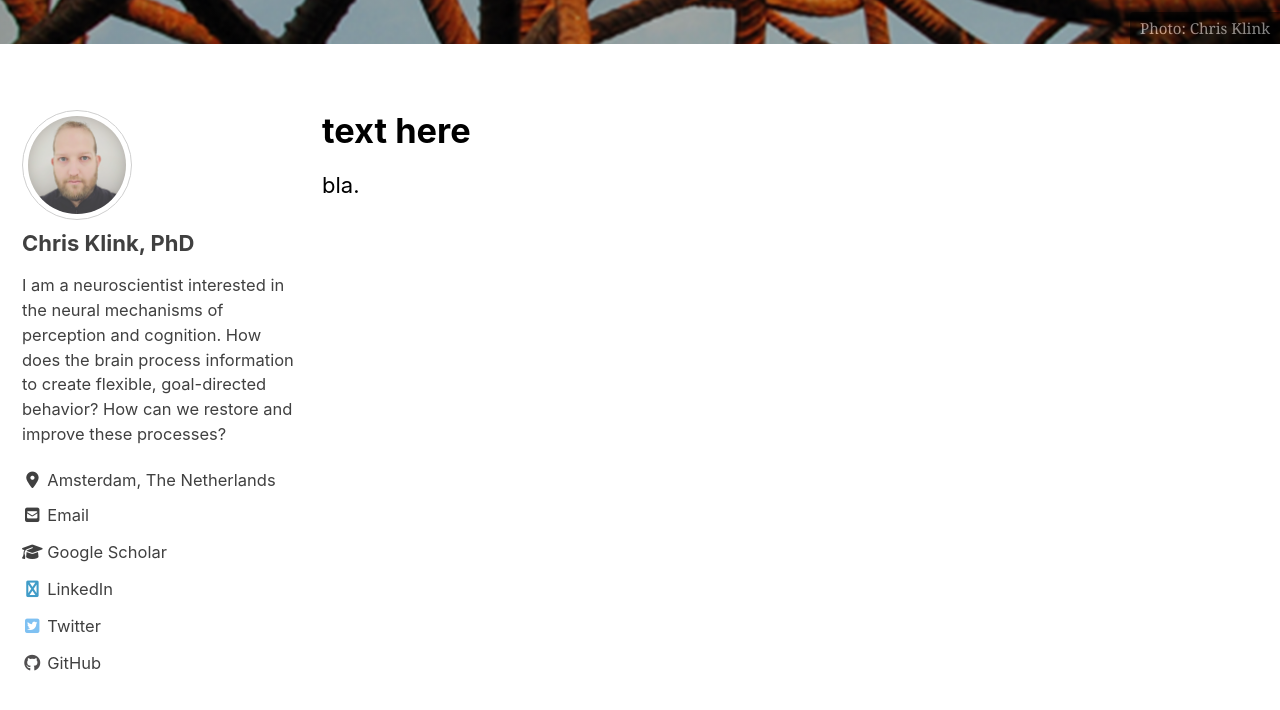
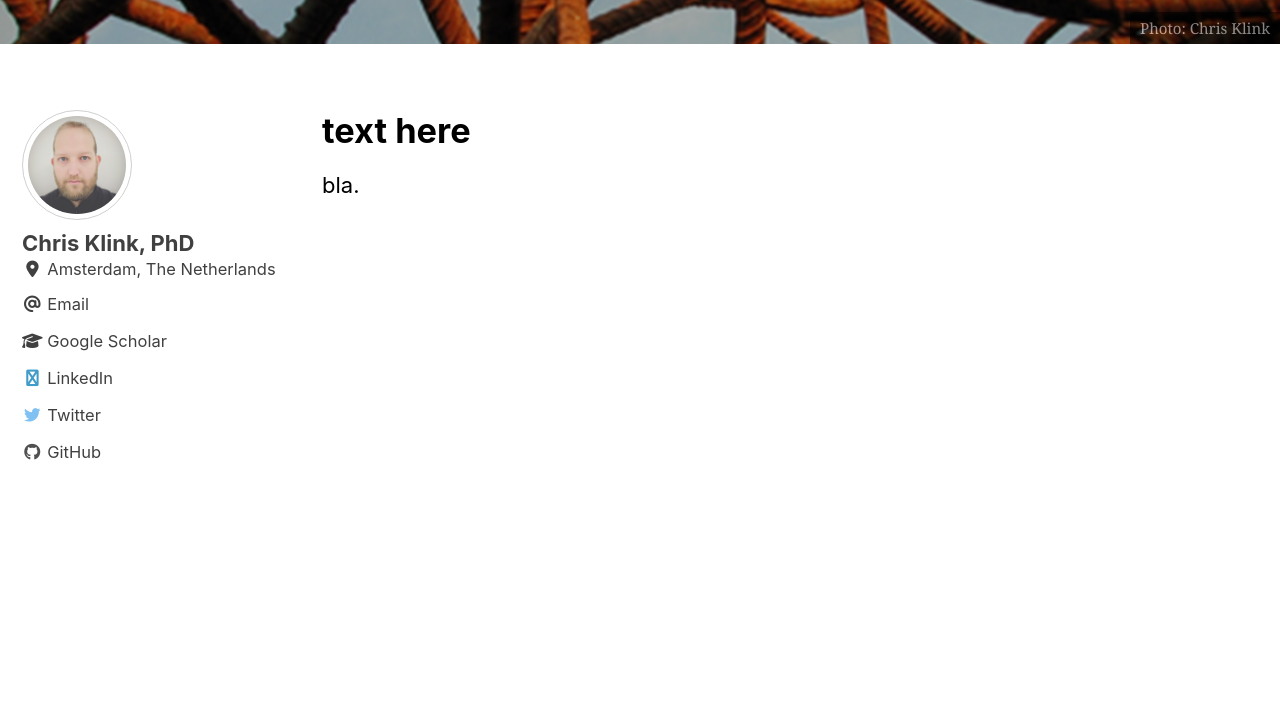
Before and after one commit to pcklink/pcklink.github.io, a Jekyll site: the page built from index.html, in a window 1280 px wide and 900 px high, scrolled down 376 px. Shown: the top 710 px of the window. Built offline with Jekyll 4.4.1, drawn with Linux system fonts in a browser that asks for light colours; cached includes are drawn as plain includes; nearby versions of some CDN libraries; the list of posts is cut into pages by our own code.

Commit message:
Update _config.yml

```diff
--- a/_config.yml
+++ b/_config.yml
@@ -109,12 +109,12 @@
 author:
   name             : "Chris Klink, PhD"
   avatar           : "/assets/images/bio-photo.png" # path of avatar image, e.g. "/assets/images/bio-photo.jpg"
-  bio              : "I am a neuroscientist interested in the neural mechanisms of perception and cognition. How does the brain process information to create flexible, goal-directed behavior? How can we restore and improve these processes?"
+  bio              : # "I am a neuroscientist interested in the neural mechanisms of perception and cognition. How does the brain process information to create flexible, goal-directed behavior? How can we restore and improve these processes?"
   location         : "Amsterdam, The Netherlands"
   email            : # "c.klink@nin.knaw.nl"
   links:
     - label: "Email"
-      icon: "fas fa-fw fa-envelope-square"
+      icon: "fas fa-fw fa-at"
       url: mailto:c.klink@nin.knaw.nl
     - label: "Website"
       icon: "fas fa-fw fa-link"
@@ -126,7 +126,7 @@
       icon: "fas fa-fw fa-linkedin"
       url: "https://www.linkedin.com/in/chrisklink/"
     - label: "Twitter"
-      icon: "fab fa-fw fa-twitter-square"
+      icon: "fab fa-fw fa-twitter"
       url: "https://twitter.com/chrizklink"
     - label: "Facebook"
       icon: "fab fa-fw fa-facebook-square"
```
